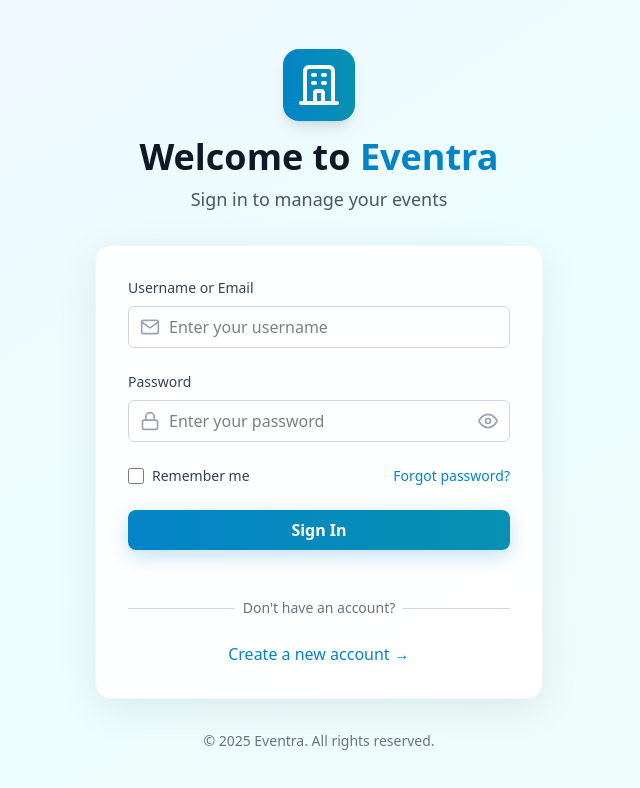
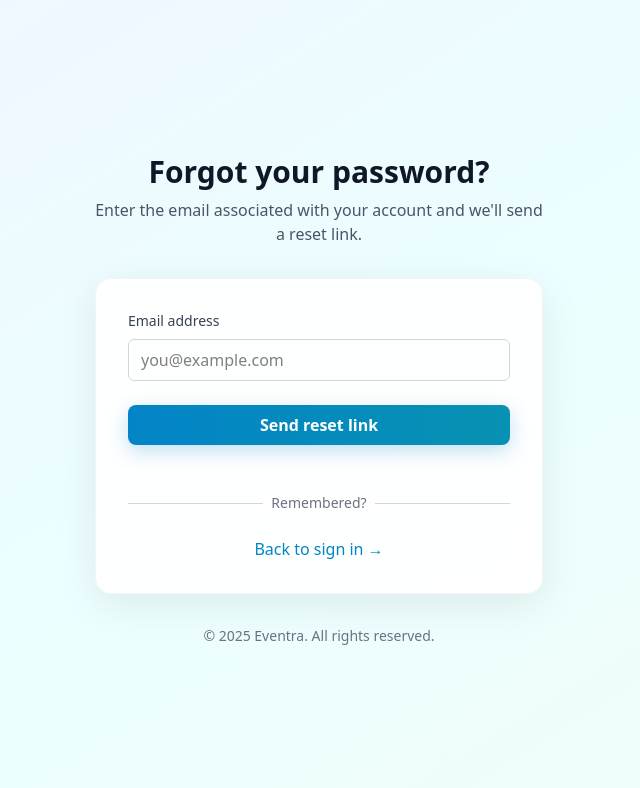
Before and after one commit to uzairahm290/Eventra, a React (Vite) app in the folder eventra_app/: page /forgot-password in a window 1280 px wide. Before the commit this address led to /login. Shown: the top 788 px of the page, without its empty margins (321-961 px from the left). Built offline with nearby package versions, Linux system fonts and the light colour scheme.

Commit message:
EV-APP: Added Terms & Conditions, Forgot Password Page and Fixed Input Overlays

```diff
--- a/eventra_app/src/App.tsx
+++ b/eventra_app/src/App.tsx
@@ -4,6 +4,7 @@ import { AuthProvider, useAuth } from './context/AuthContext';
 import { ThemeProvider } from './context/ThemeContext';
 import Login from './pages/Login';
 import Register from './pages/Register';
+import ForgotPassword from './pages/ForgotPassword';
 import DashboardLayout from './components/DashboardLayout';
 import Dashboard from './pages/Dashboard';
 import Events from './pages/Events';
@@ -48,6 +49,14 @@ function AppRoutes() {
         element={
           <PublicRoute>
             <Register />
+          </PublicRoute>
+        }
+      />
+      <Route
+        path="/forgot-password"
+        element={
+          <PublicRoute>
+            <ForgotPassword />
           </PublicRoute>
         }
       />
--- a/eventra_app/src/context/AuthContext.tsx
+++ b/eventra_app/src/context/AuthContext.tsx
@@ -7,6 +7,7 @@ interface User {
   firstName: string;
   lastName: string;
   role: string;
+  avatarUrl?: string;
 }
 
 interface AuthContextType {
@@ -61,7 +62,8 @@ export const AuthProvider: React.FC<{ children: React.ReactNode }> = ({ children
         email: `${username}@eventra.com`,
         firstName: 'John',
         lastName: 'Doe',
-        role: 'Admin'
+        role: 'Admin',
+        avatarUrl: ''
       };
       const mockToken = 'mock-jwt-token-' + Date.now();
 
@@ -83,7 +85,8 @@ export const AuthProvider: React.FC<{ children: React.ReactNode }> = ({ children
         email: userData.email,
         firstName: userData.firstName,
         lastName: userData.lastName,
-        role: 'User'
+        role: 'User',
+        avatarUrl: ''
       };
       const mockToken = 'mock-jwt-token-' + Date.now();
 
--- /dev/null
+++ b/eventra_app/src/pages/ForgotPassword.tsx
@@ -0,0 +1,105 @@
+import React, { useState } from 'react';
+import { Link } from 'react-router-dom';
+
+const ForgotPassword: React.FC = () => {
+  const [email, setEmail] = useState('');
+  const [loading, setLoading] = useState(false);
+  const [sent, setSent] = useState(false);
+  const [error, setError] = useState('');
+
+  const handleSubmit = async (e: React.FormEvent) => {
+    e.preventDefault();
+    setError('');
+    if (!email) return setError('Please enter your email');
+
+    const at = email.indexOf('@');
+    if (at <= 0) return setError('Please enter a valid email (e.g. user@domain.com)');
+    const dot = email.indexOf('.', at + 2); // require at least one char between @ and .
+    if (dot === -1 || dot >= email.length - 1) return setError('Please enter a valid email (e.g. user@domain.com)');
+    setLoading(true);
+
+    try {
+      // Demo: simulate API call
+      await new Promise((r) => setTimeout(r, 800));
+      // In a real app, call the backend endpoint to send a reset link
+      setSent(true);
+    } catch (err) {
+      setError('Failed to send reset link. Please try again later.');
+    } finally {
+      setLoading(false);
+    }
+  };
+
+  return (
+    <div className="min-h-screen flex items-center justify-center bg-gradient-to-br from-blue-50 via-cyan-50 to-teal-50 py-12 px-4 sm:px-6 lg:px-8">
+      <div className="max-w-md w-full space-y-8">
+        <div className="text-center">
+          <h2 className="text-3xl font-bold text-gray-900 mb-2">Forgot your password?</h2>
+          <p className="text-gray-600">Enter the email associated with your account and we'll send a reset link.</p>
+        </div>
+
+        <div className="glass-effect rounded-2xl shadow-soft-xl p-8 border border-gray-100">
+          {sent ? (
+            <div className="space-y-4">
+              <div className="bg-green-50 border border-green-200 text-green-700 px-4 py-3 rounded-lg text-sm">
+                If an account with that email exists, we've sent a password reset link.
+              </div>
+              <div className="text-center">
+                <Link to="/login" className="text-primary-600 hover:text-primary-500 font-medium">Back to sign in</Link>
+              </div>
+            </div>
+          ) : (
+            <form className="space-y-6" onSubmit={handleSubmit}>
+              {error && (
+                <div className="bg-red-50 border border-red-200 text-red-700 px-4 py-3 rounded-lg text-sm">
+                  {error}
+                </div>
+              )}
+
+              <div>
+                <label htmlFor="email" className="block text-sm font-medium text-gray-700 mb-2">Email address</label>
+                <div className="relative">
+                  <input
+                    id="email"
+                    name="email"
+                    type="email"
+                    required
+                    value={email}
+                    onChange={(e) => setEmail(e.target.value)}
+                    className="block w-full pl-3 pr-3 py-2 rounded-md border border-gray-300"
+                    placeholder="you@example.com"
+                  />
+                </div>
+              </div>
+
+              <button
+                type="submit"
+                disabled={loading}
+                className="w-full btn-primary py-3 text-base font-semibold disabled:opacity-50 disabled:cursor-not-allowed"
+              >
+                {loading ? 'Sending...' : 'Send reset link'}
+              </button>
+
+              <div className="relative my-6">
+                <div className="absolute inset-0 flex items-center">
+                  <div className="w-full border-t border-gray-300"></div>
+                </div>
+                <div className="relative flex justify-center text-sm">
+                  <span className="px-2 bg-white text-gray-500">Remembered?</span>
+                </div>
+              </div>
+
+              <div className="text-center">
+                <Link to="/login" className="font-medium text-primary-600 hover:text-primary-500 text-base">Back to sign in →</Link>
+              </div>
+            </form>
+          )}
+        </div>
+
+        <p className="text-center text-sm text-gray-500">© 2025 Eventra. All rights reserved.</p>
+      </div>
+    </div>
+  );
+};
+
+export default ForgotPassword;
--- a/eventra_app/src/pages/Profile.tsx
+++ b/eventra_app/src/pages/Profile.tsx
@@ -45,7 +45,7 @@ const Profile: React.FC = () => {
               <div className="absolute inset-y-0 left-0 pl-3 flex items-center pointer-events-none">
                 <FiUser className="h-5 w-5 text-gray-400" />
               </div>
-              <input className="input-field pl-10" value={firstName} onChange={(e)=>setFirstName(e.target.value)} />
+              <input className="block w-full pl-10 pr-10 py-2 rounded-md border border-gray-300" value={firstName} onChange={(e)=>setFirstName(e.target.value)} />
             </div>
           </div>
           <div>
@@ -54,7 +54,7 @@ const Profile: React.FC = () => {
               <div className="absolute inset-y-0 left-0 pl-3 flex items-center pointer-events-none">
                 <FiUser className="h-5 w-5 text-gray-400" />
               </div>
-              <input className="input-field pl-10" value={lastName} onChange={(e)=>setLastName(e.target.value)} />
+              <input className="block w-full pl-10 pr-10 py-2 rounded-md border border-gray-300" value={lastName} onChange={(e)=>setLastName(e.target.value)} />
             </div>
           </div>
           <div>
@@ -63,7 +63,7 @@ const Profile: React.FC = () => {
               <div className="absolute inset-y-0 left-0 pl-3 flex items-center pointer-events-none">
                 <FiHash className="h-5 w-5 text-gray-400" />
               </div>
-              <input className="input-field pl-10" value={username} onChange={(e)=>setUsername(e.target.value)} />
+              <input className="block w-full pl-10 pr-10 py-2 rounded-md border border-gray-300" value={username} onChange={(e)=>setUsername(e.target.value)} />
             </div>
           </div>
           <div>
@@ -72,7 +72,7 @@ const Profile: React.FC = () => {
               <div className="absolute inset-y-0 left-0 pl-3 flex items-center pointer-events-none">
                 <FiMail className="h-5 w-5 text-gray-400" />
               </div>
-              <input className="input-field pl-10" value={email} onChange={(e)=>setEmail(e.target.value)} />
+              <input className="block w-full pl-10 pr-10 py-2 rounded-md border border-gray-300" value={email} onChange={(e)=>setEmail(e.target.value)} />
             </div>
           </div>
           </div>
--- a/eventra_app/src/pages/Register.tsx
+++ b/eventra_app/src/pages/Register.tsx
@@ -2,6 +2,7 @@ import React, { useState } from 'react';
 import { Link, useNavigate } from 'react-router-dom';
 import { FiMail, FiLock, FiUser, FiEye, FiEyeOff } from 'react-icons/fi';
 import { useAuth } from '../context/AuthContext';
+import Modal from '../components/Modal';
 
 const Register: React.FC = () => {
   const navigate = useNavigate();
@@ -18,6 +19,7 @@ const Register: React.FC = () => {
     confirmPassword: ''
   });
   const [error, setError] = useState('');
+  const [termsOpen, setTermsOpen] = useState(false);
 
   const handleSubmit = async (e: React.FormEvent) => {
     e.preventDefault();
@@ -253,11 +255,26 @@ const Register: React.FC = () => {
               />
               <label htmlFor="terms" className="ml-2 block text-sm text-gray-700">
                 I agree to the{' '}
-                <a href="#" className="text-primary-600 hover:text-primary-500">
+                <button type="button" onClick={() => setTermsOpen(true)} className="text-primary-600 hover:text-primary-500 underline">
                   Terms and Conditions
-                </a>
+                </button>
               </label>
             </div>
+
+            {/* Terms Modal */}
+            <Modal open={termsOpen} onClose={() => setTermsOpen(false)} title="Terms and Conditions">
+              <div className="prose max-h-72 overflow-y-auto">
+                <h4>Terms and Conditions</h4>
+                <p>By creating an account you agree to use Eventra in accordance with these terms. Do not use the service for illegal activities.</p>
+                <h5>Privacy</h5>
+                <p>We collect basic account information (name, username, email) to provide the service. We will not sell your personal data; see the privacy policy for details.</p>
+                <h5>Account Security</h5>
+                <p>You are responsible for keeping your password secure. Notify support if you suspect unauthorized access.</p>
+                <h5>Termination</h5>
+                <p>We reserve the right to suspend or terminate accounts that violate these terms or engage in abusive behavior.</p>
+                <p className="mt-4">Questions? Contact <a href="mailto:support@eventra.com" className="text-primary-600">support@eventra.com</a>.</p>
+              </div>
+            </Modal>
 
             {/* Submit Button */}
             <button
```
Also changed, not shown: 1 other file (tests, documents, lock files or other folders).
